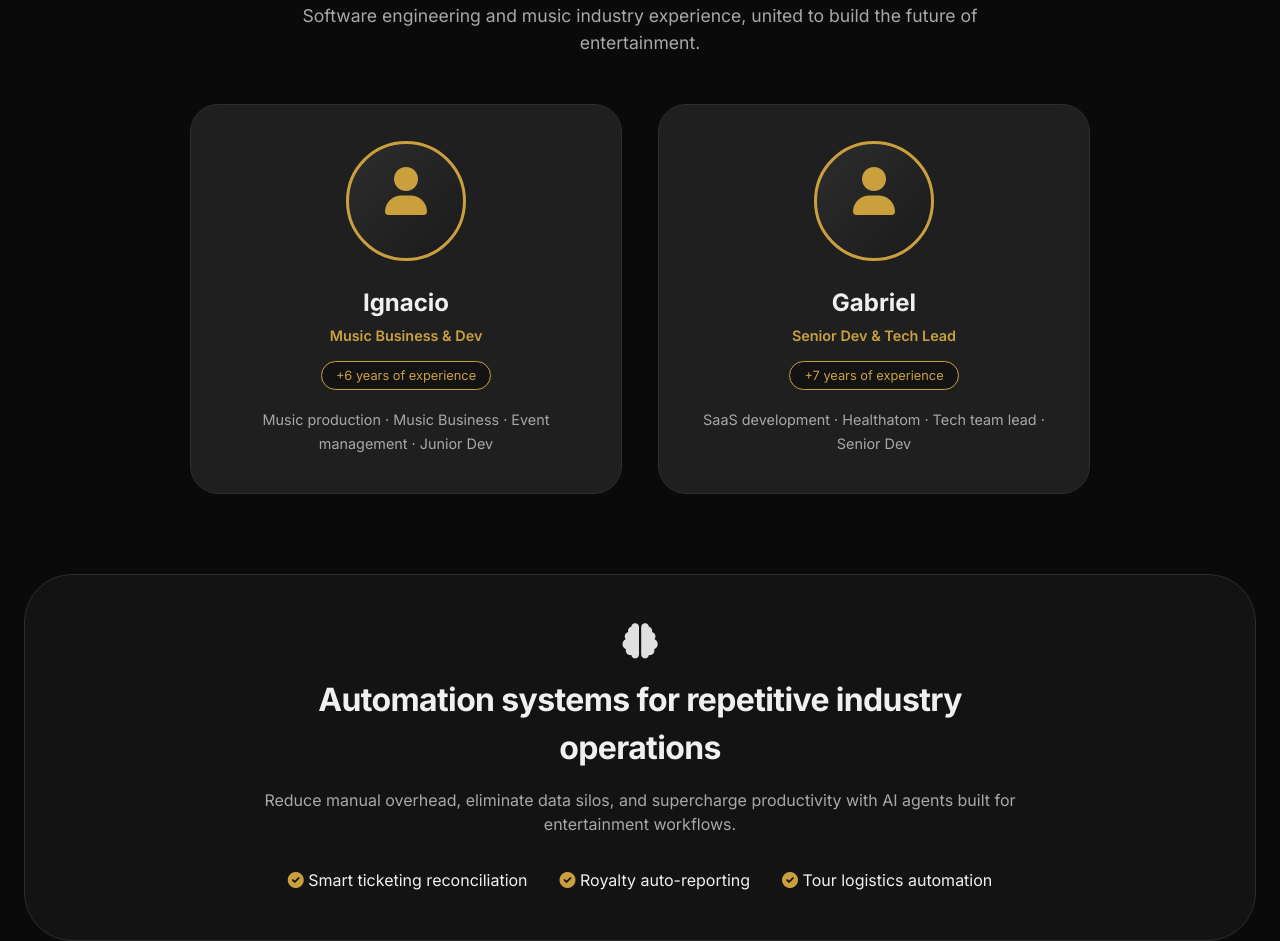
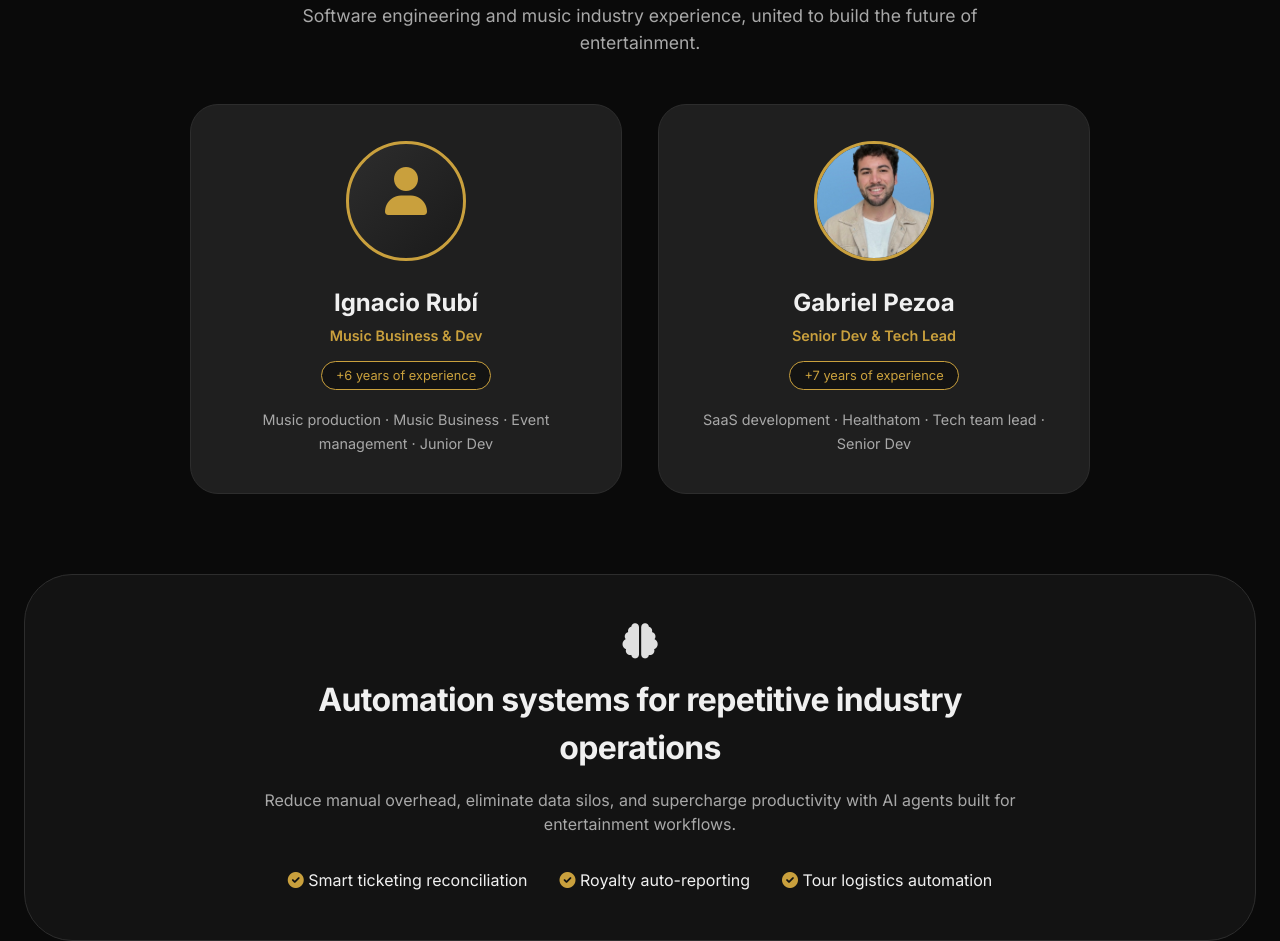
Before and after one commit to IRUBInacho/Sonara_v1, a plain HTML site: page index.html in a window 1280 px wide. Shown: the part 2890-3831 px from the top of the page. Drawn offline with Linux system fonts and the light colour scheme.

Commit message:
feat: update team member names and replace generic icon with profile image for Gabriel Pezoa

```diff
--- a/index.html
+++ b/index.html
@@ -937,7 +937,7 @@
                 <div class="card" style="text-align: center; padding: 36px 28px;">
                     <div
                         style="width: 120px; height: 120px; border-radius: 50%; overflow: hidden; margin: 0 auto 24px; border: 3px solid #c9a03d; display: flex; align-items: center; justify-content: center; background: linear-gradient(135deg, #2d2d2d 0%, #1a1a1a 100%);">
-                        <i class="fas fa-user" style="font-size: 3rem; color: #c9a03d;"></i>
+                        <img src="img/gabriel-pezoa.jpg" alt="Gabriel Pezoa" style="width: 100%; height: 100%; object-fit: cover;">
                     </div>
                     <h3 style="font-size: 1.5rem; font-weight: 700; color: #f0f0f0; margin-bottom: 4px;"
                         data-i18n="team.m2_name">Gabriel Pezoa</h3>
--- a/locales/en.json
+++ b/locales/en.json
@@ -67,11 +67,11 @@
     "badge": "OUR TEAM",
     "title": "The people behind SONARA",
     "sub": "Software engineering and music industry experience, united to build the future of entertainment.",
-    "m1_name": "Ignacio",
+    "m1_name": "Ignacio Rubí",
     "m1_role": "Music Business & Dev",
     "m1_exp": "+6 years of experience",
     "m1_tags": "Music production · Music Business · Event management · Junior Dev",
-    "m2_name": "Gabriel",
+    "m2_name": "Gabriel Pezoa",
     "m2_role": "Senior Dev & Tech Lead",
     "m2_exp": "+7 years of experience",
     "m2_tags": "SaaS development · Healthatom · Tech team lead · Senior Dev"
```
Also changed, not shown: img/gabriel-pezoa.jpg (added), img/gabriel-pezoa.png (added).
